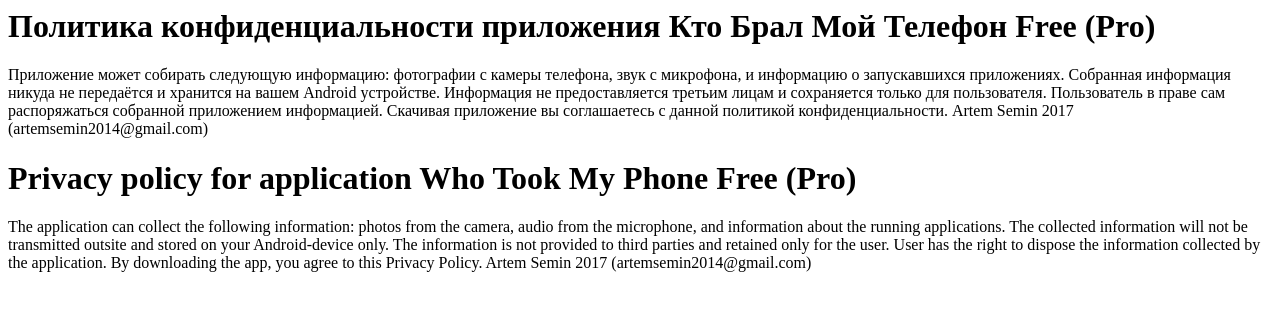
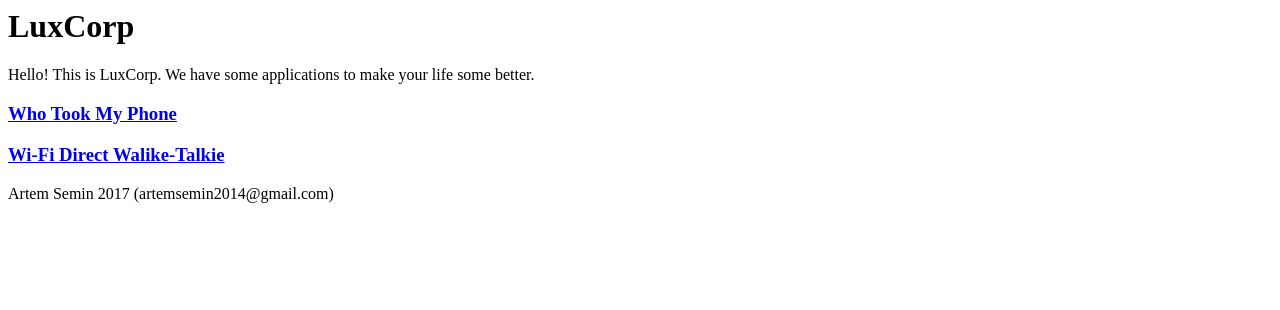
Before and after one commit to artemsemin2014/artemsemin2014.github.io, a plain HTML site: page index.html in a window 1280 px wide. Drawn offline with Linux system fonts and the light colour scheme.

Commit message:
create new index. who policy moved to other file

```diff
--- a/index.html
+++ b/index.html
@@ -1,19 +1,16 @@
-<H1>Политика конфиденциальности приложения Кто Брал Мой Телефон Free (Pro)</H1>
+<H1>LuxCorp</H1>
 
-Приложение может собирать следующую информацию: фотографии с камеры телефона, звук с микрофона, и информацию о запускавшихся приложениях.
-Собранная информация никуда не передаётся и хранится на вашем Android устройстве. Информация не предоставляется третьим лицам и сохраняется только для пользователя. Пользователь в праве сам распоряжаться собранной приложением информацией.
+Hello! This is LuxCorp.
 
-Скачивая приложение вы соглашаетесь с данной политикой конфиденциальности.
-
-Artem Semin 2017 (artemsemin2014@gmail.com)
+We have some applications to make your life some better.
 
 
 
-<H1>Privacy policy for application Who Took My Phone Free (Pro)</H1>
+<a href="https://play.google.com/store/apps/details?id=ee.bl.artemka.whotouchphonefree"><H3>Who Took My Phone</H3></a>
+<a href="https://play.google.com/store/apps/details?id=ee.bl.artemka.wifiwalkingtalking"><H3>Wi-Fi Direct Walike-Talkie</H3></a>
 
-The application can collect the following information: photos from the camera, audio from the microphone, and information about the running applications.
-The collected information will not be transmitted outsite and stored on your Android-device only. The information is not provided to third parties and retained only for the user. User has the right to dispose the information collected by the application.
 
-By downloading the app, you agree to this Privacy Policy.
+
+
 
 Artem Semin 2017 (artemsemin2014@gmail.com)
```
Also changed, not shown: wtmp.html (added, +19 -0 lines).
